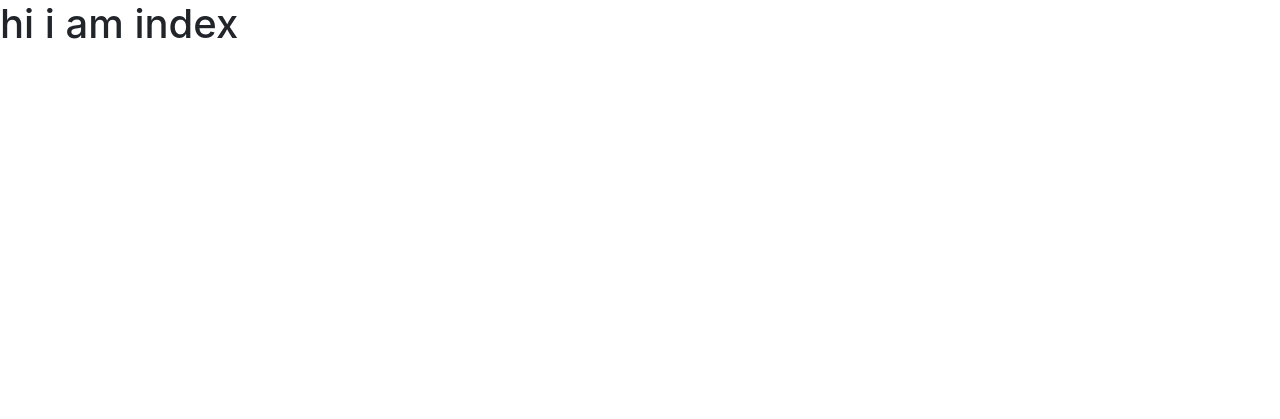
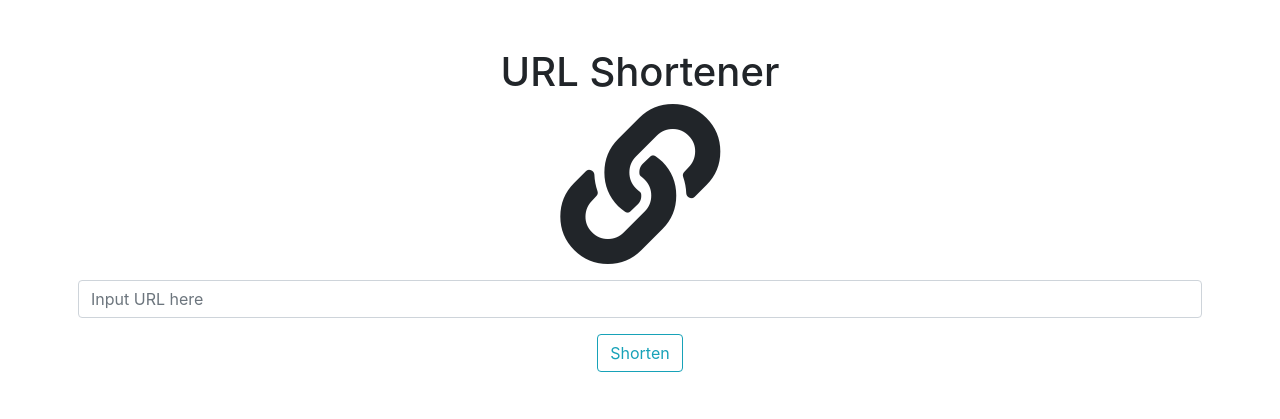
Before and after one commit to carolebot/shorturl, a Node server app: page / in a window 1280 px wide. Shown: the top 419 px of the page. Run offline with Node 20, Linux system fonts and the light colour scheme; some libraries are stand-ins or nearby versions.

Commit message:
add interface

```diff
--- a/views/index.hbs
+++ b/views/index.hbs
@@ -1 +1,10 @@
-<h1>hi i am index</h1>
+<div class="container py-5 d-flex flex-column p-2 bd-highlight align-items-center">
+
+  <h1>URL Shortener</h1>
+  <i class="fas fa-link fa-10x"></i>
+
+  <form method="POST" action="/"></form>
+  <input type="text" name="url" class="form-control my-3" placeholder="Input URL here">
+  <button type="submit" class="btn btn-outline-info">Shorten</button>
+  </form>
+</div>
--- a/views/layouts/main.hbs
+++ b/views/layouts/main.hbs
@@ -8,6 +8,8 @@
   <title>Expense tracker</title>
   <link rel="stylesheet" href="https://cdn.jsdelivr.net/npm/bootstrap@4.6.0/dist/css/bootstrap.min.css"
     integrity="sha384-B0vP5xmATw1+K9KRQjQERJvTumQW0nPEzvF6L/Z6nronJ3oUOFUFpCjEUQouq2+l" crossorigin="anonymous">
+  <link rel="stylesheet" href="https://use.fontawesome.com/releases/v5.15.4/css/all.css"
+    integrity="sha384-DyZ88mC6Up2uqS4h/KRgHuoeGwBcD4Ng9SiP4dIRy0EXTlnuz47vAwmeGwVChigm" crossorigin="anonymous">
 </head>
 
 <body>
```
